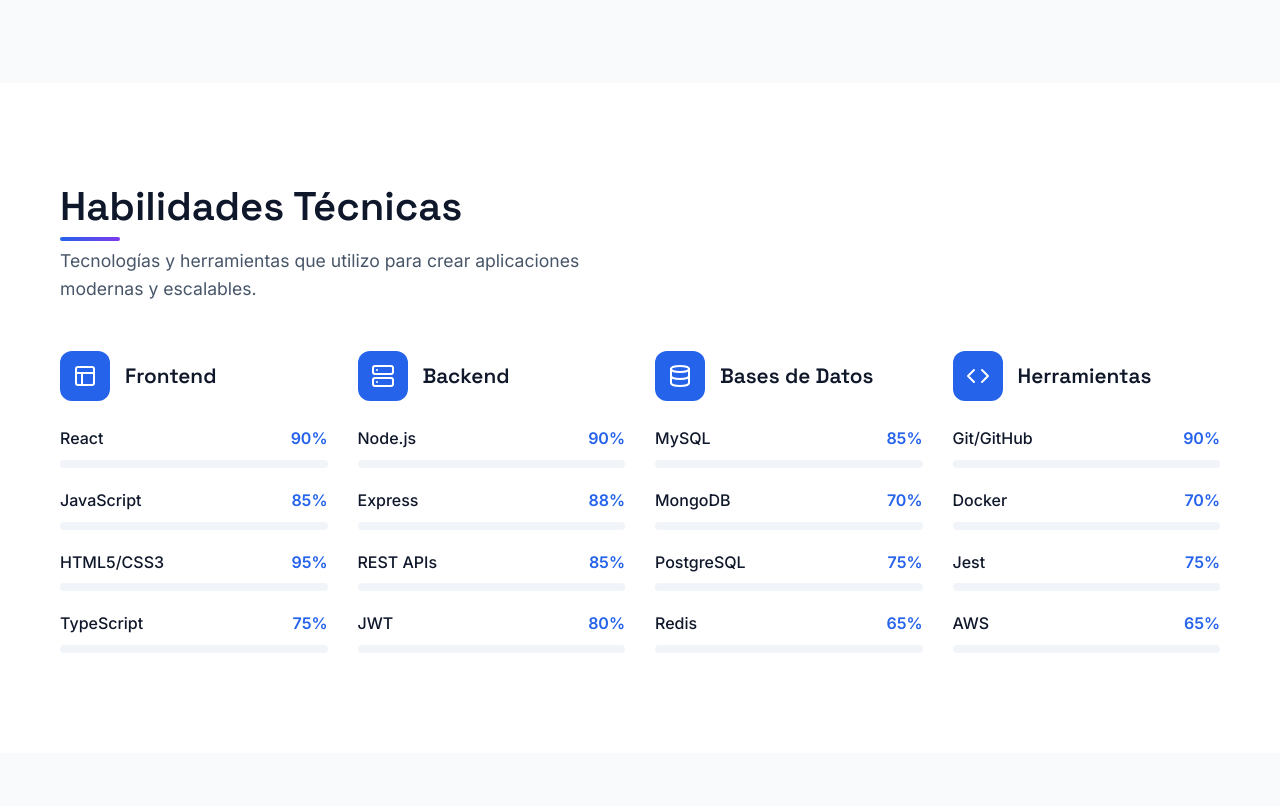
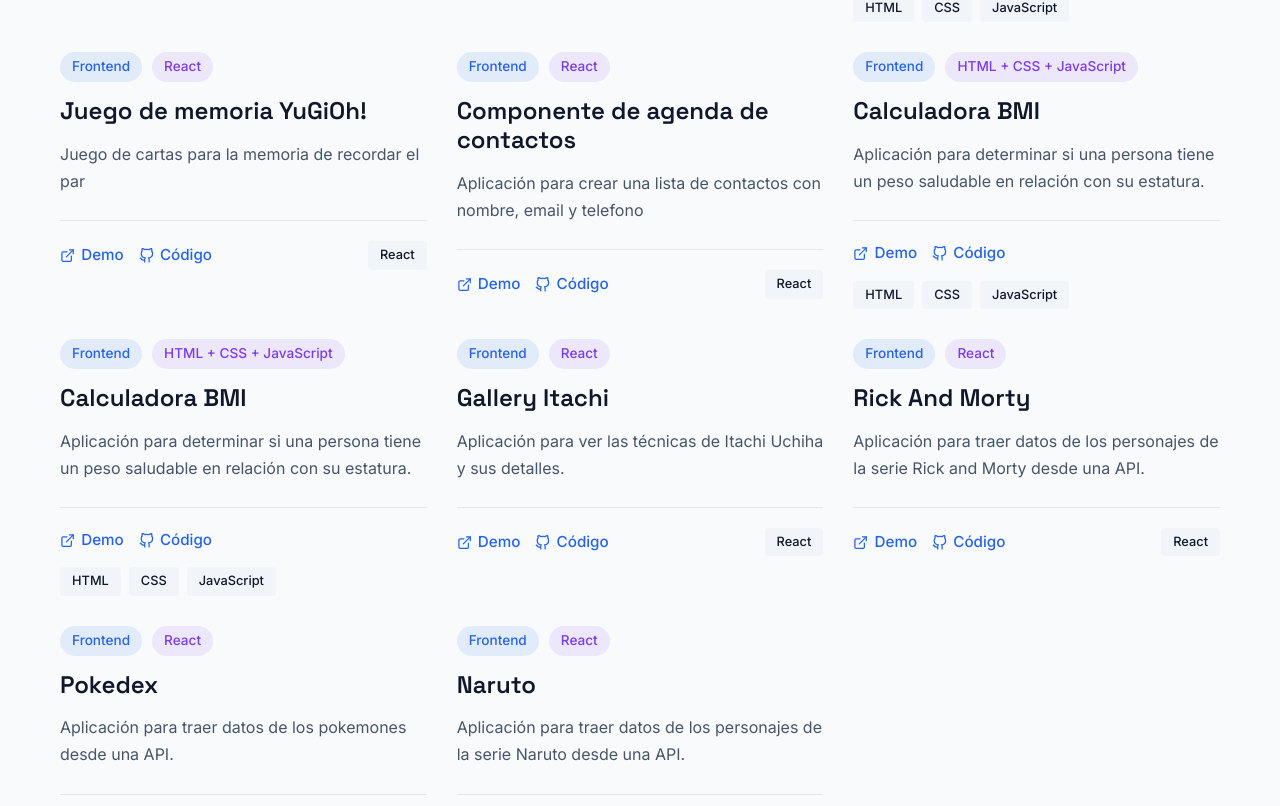
Before and after one commit to RmwormMichael/portafolio, a React (Vite) app: page / in a window 1280 px wide. Shown: the part 1874-2680 px from the top of the page. Built offline with nearby package versions, Linux system fonts and the light colour scheme.

Commit message:
segundo commit

```diff
--- a/src/data/projects.js
+++ b/src/data/projects.js
@@ -21,7 +21,7 @@ const projects = [
   },
   {
     id: 3,
-    title: 'landing page',
+    title: 'Landing page',
     type: 'Frontend',
     stack: 'HTML + JavaScript',
     description: 'Maqueta de una landing page',
@@ -78,6 +78,96 @@ const projects = [
     technologies: ['React'],
     demoUrl: 'https://reservation-system-0awg.onrender.com',
     githubUrl: 'https://github.com/RmwormMichael/reservation-system.git'
+  },
+  {
+    id: 9,
+    title: 'Juego de Preguntas Basico',
+    type: 'Frontend',
+    stack: 'HTML + CSS + JavaScript',
+    description: 'Aplicación de preguntas sobre programación basico para principiantes',
+    technologies: ['HTML', 'CSS', 'JavaScript'],
+    demoUrl: 'https://juegopreguntasbasico.onrender.com',
+    githubUrl: 'https://github.com/RmwormMichael/juegoPreguntasBasico.git'
+  },
+  {
+    id: 10,
+    title: 'Juego de memoria YuGiOh!',
+    type: 'Frontend',
+    stack: 'React',
+    description: 'Juego de cartas para la memoria de recordar el par',
+    technologies: ['React'],
+    demoUrl: 'https://juegocartasyg.onrender.com',
+    githubUrl: 'https://github.com/RmwormMichael/juegoCartasYg.git'
+  },
+  {
+    id: 11,
+    title: 'Componente de agenda de contactos',
+    type: 'Frontend',
+    stack: 'React',
+    description: 'Aplicación para crear una lista de contactos con nombre, email y telefono',
+    technologies: ['React'],
+    demoUrl: 'https://agenda-conactos.onrender.com',
+    githubUrl: 'https://github.com/RmwormMichael/agenda-conactos.git'
+  },
+    {
+    id: 12,
+    title: 'Calculadora BMI',
+    type: 'Frontend',
+    stack: 'HTML + CSS + JavaScript',
+    description: 'Aplicación para determinar si una persona tiene un peso saludable en relación con su estatura.',
+    technologies: ['HTML', 'CSS', 'JavaScript'],
+    demoUrl: 'https://calculadorabmi.onrender.com',
+    githubUrl: 'https://github.com/RmwormMichael/calculadoraBMI.git'
+  },
+      {
+    id: 13,
+    title: 'Calculadora BMI',
+    type: 'Frontend',
+    stack: 'HTML + CSS + JavaScript',
+    description: 'Aplicación para determinar si una persona tiene un peso saludable en relación con su estatura.',
+    technologies: ['HTML', 'CSS', 'JavaScript'],
+    demoUrl: 'https://calculadoradelamor.onrender.com',
+    githubUrl: 'https://github.com/RmwormMichael/calculadoraDelAmor.git'
+  },
+    {
+    id: 14,
+    title: 'Gallery Itachi',
+    type: 'Frontend',
+    stack: 'React',
+    description: 'Aplicación para ver las técnicas de Itachi Uchiha y sus detalles.',
+    technologies: ['React'],
+    demoUrl: 'https://galery-l21v.onrender.com',
+    githubUrl: 'https://github.com/RmwormMichael/galery.git'
+  },
+      {
+    id: 15,
+    title: 'Rick And Morty',
+    type: 'Frontend',
+    stack: 'React',
+    description: 'Aplicación para traer datos de los personajes de la serie Rick and Morty desde una API.',
+    technologies: ['React'],
+    demoUrl: 'https://rickandmorty-main.onrender.com',
+    githubUrl: 'https://github.com/RmwormMichael/rickandmorty-main.git'
+  },
+      {
+    id: 16,
+    title: 'Pokedex',
+    type: 'Frontend',
+    stack: 'React',
+    description: 'Aplicación para traer datos de los pokemones desde una API.',
+    technologies: ['React', 'TypeScript'],
+    demoUrl: 'https://pokedex-87c3.onrender.com',
+    githubUrl: 'https://github.com/RmwormMichael/pokedex.git'
+  },
+      {
+    id: 17,
+    title: 'Naruto',
+    type: 'Frontend',
+    stack: 'React',
+    description: 'Aplicación para traer datos de los personajes de la serie Naruto desde una API.',
+    technologies: ['React'],
+    demoUrl: 'https://narutoapi.onrender.com',
+    githubUrl: 'https://github.com/RmwormMichael/narutoApi.git'
   }
 ]
 
```
